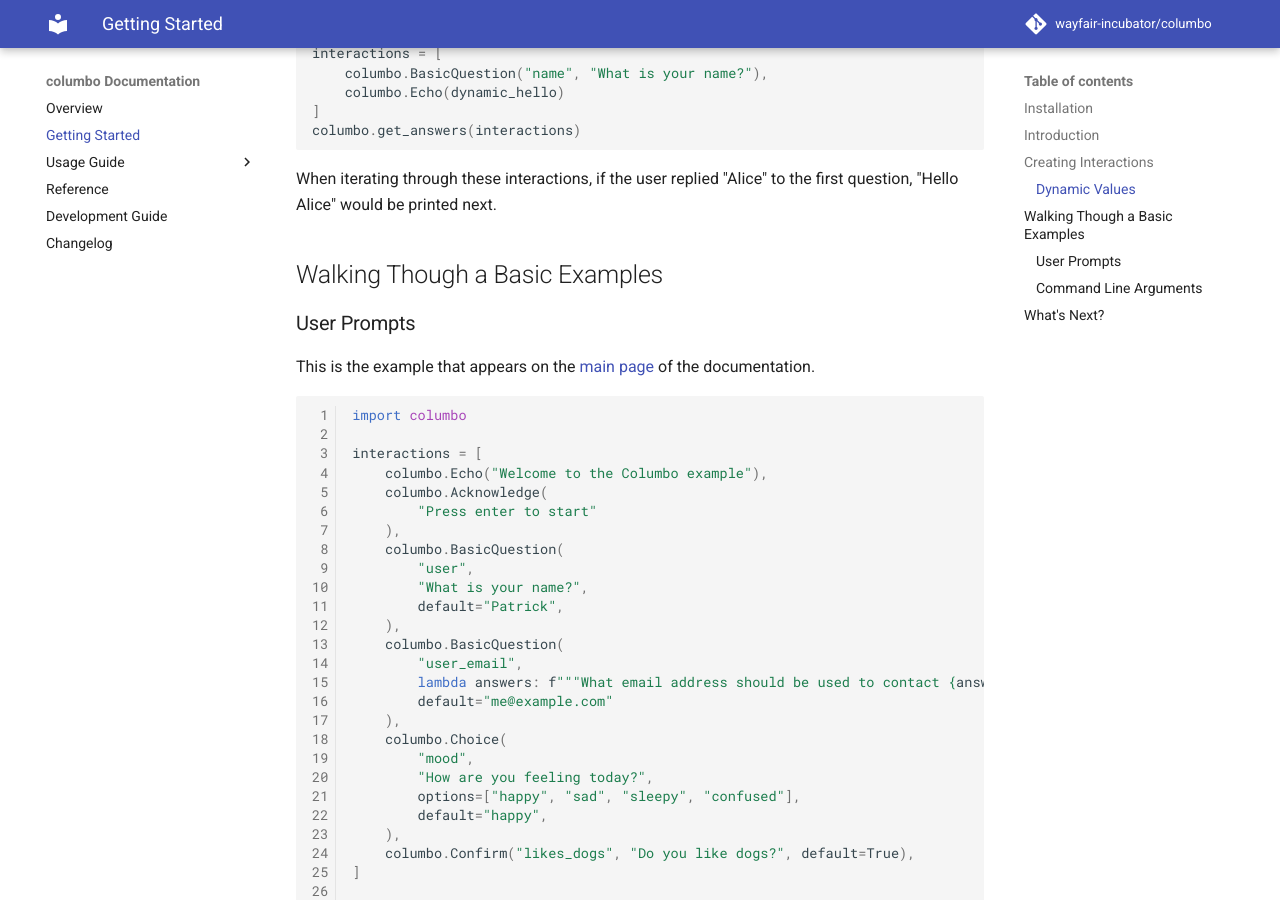
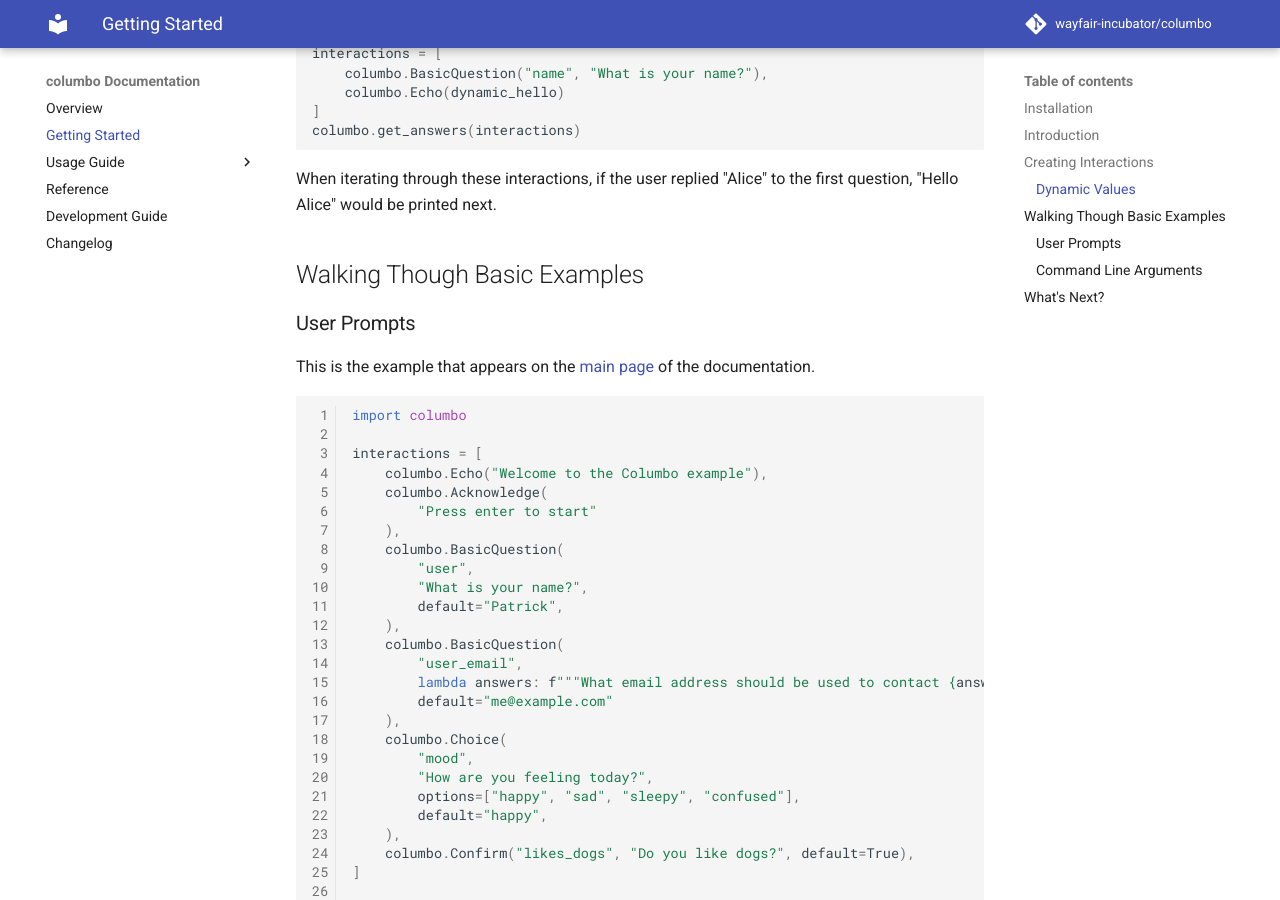
Before and after one commit to plannigan/columbo, an MkDocs documentation site: the page built from docs/getting-started.md, in a window 1280 px wide and 900 px high, scrolled down 1646 px. Built offline with MkDocs 1.6.1 and Material for MkDocs 9.7.7, drawn with Linux system fonts in a browser that asks for light colours; comment, search, counter and statistics services are not loaded.

Commit message:
Remove extra word
Co-authored-by: Josh Woodward <josh.woodward2693@gmail.com>

```diff
--- a/docs/getting-started.md
+++ b/docs/getting-started.md
@@ -68,7 +68,7 @@ columbo.get_answers(interactions)
 When iterating through these interactions, if the user replied "Alice" to the first question, "Hello Alice" would be
 printed next.
 
-## Walking Though a Basic Examples
+## Walking Though Basic Examples
 
 ### User Prompts
 
```
